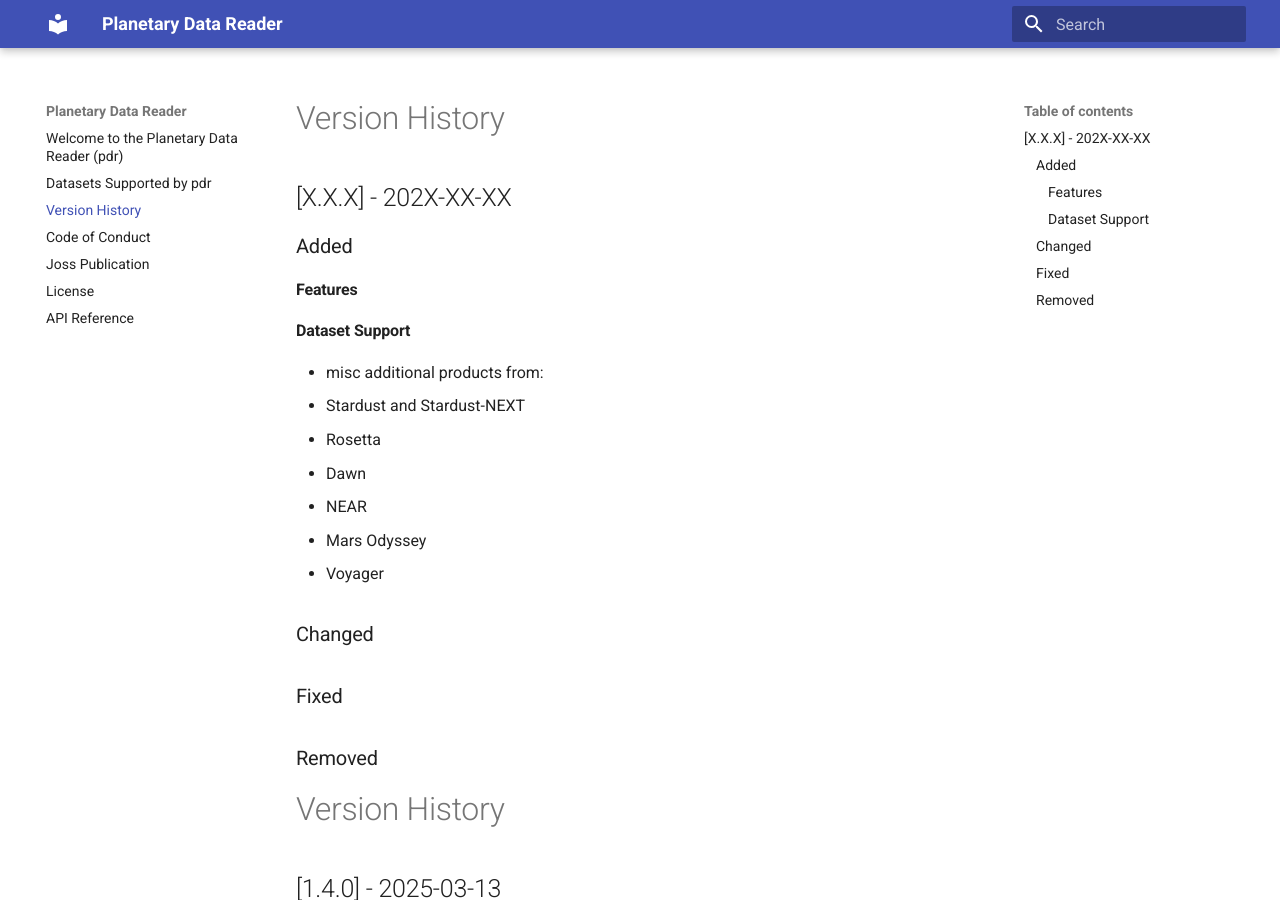
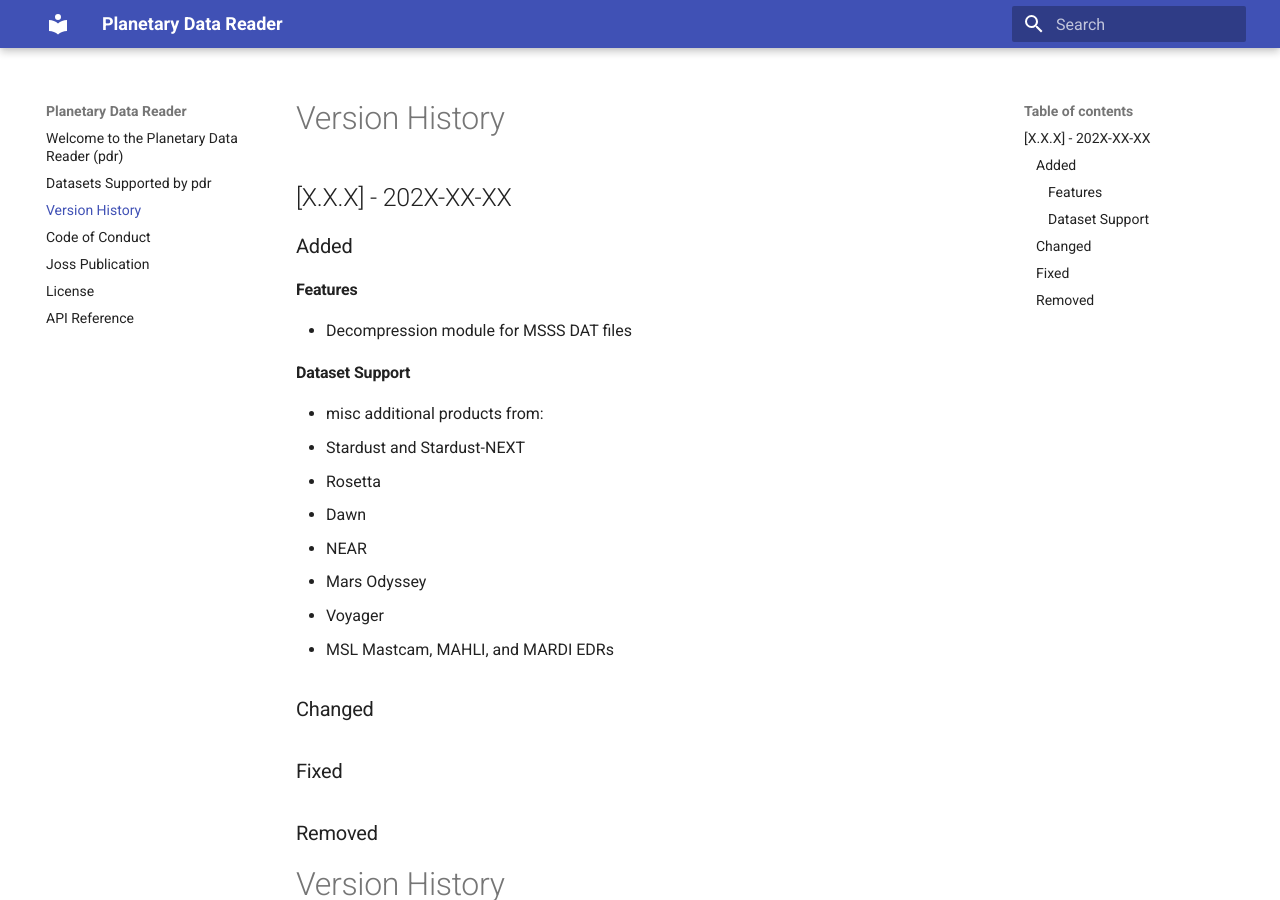
Before and after one commit to MillionConcepts/pdr, an MkDocs documentation site: the page built from docs/version_history.md, in a window 1280 px wide and 900 px high. Built offline with MkDocs 1.6.1 and Material for MkDocs 9.7.7, drawn with Linux system fonts in a browser that asks for light colours.

Commit message:
update docs for MSL EDR changes

```diff
--- a/docs/version_history.md
+++ b/docs/version_history.md
@@ -3,7 +3,7 @@
 ### Added
 
 #### Features
-
+- Decompression module for MSSS DAT files
 
 #### Dataset Support
 - misc additional products from:
@@ -13,6 +13,7 @@
   - NEAR
   - Mars Odyssey
   - Voyager
+- MSL Mastcam, MAHLI, and MARDI EDRs
 
 ### Changed
 
```
Also changed, not shown: docs/supported_datasets.md (+1 -0 lines).
